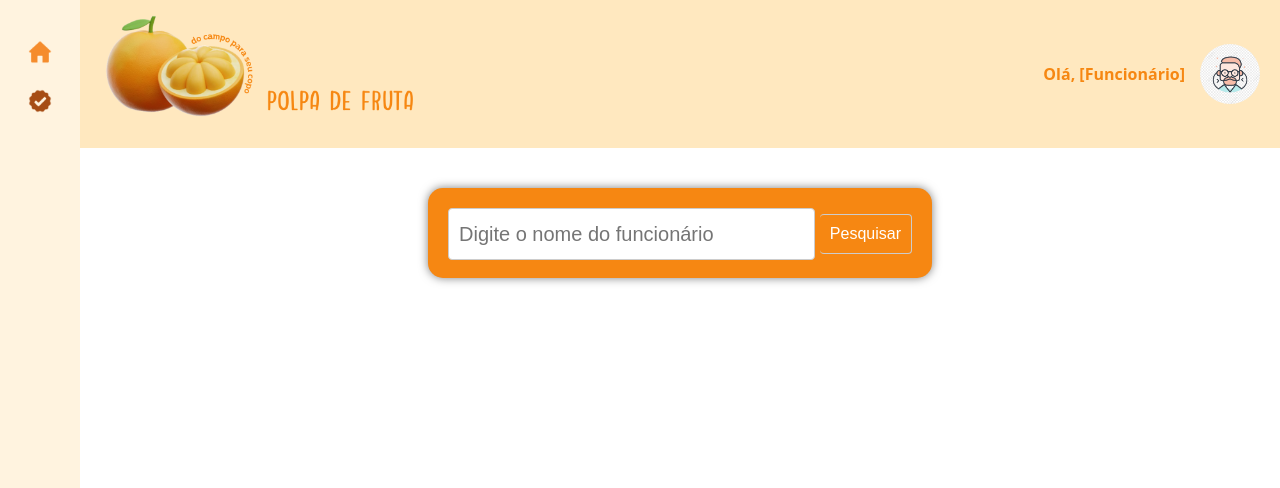
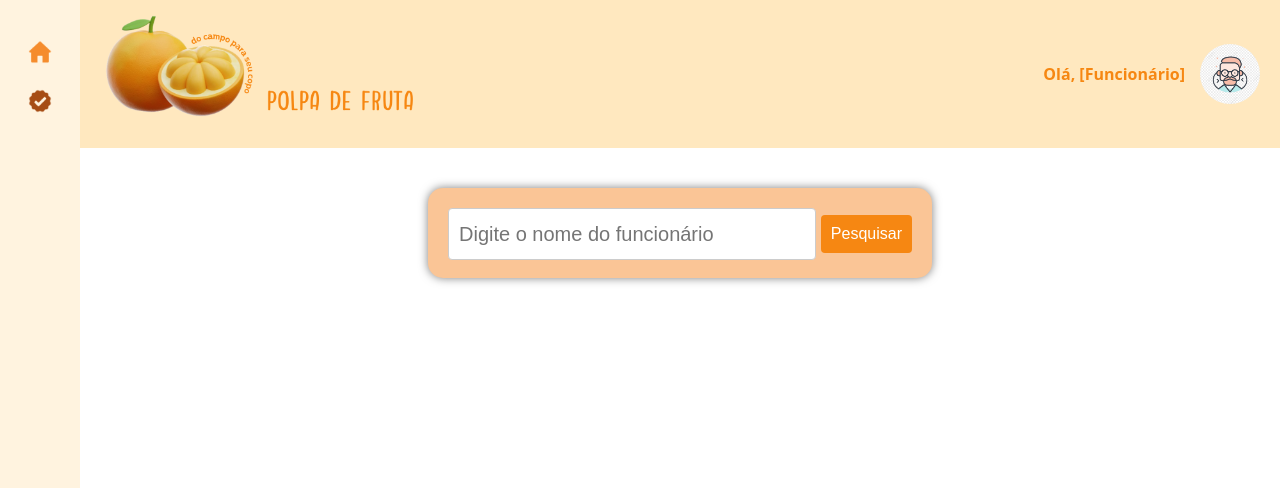
Before and after one commit to Raellz/tcc-senai, a PHP site: page /pesquisa-func.html in a window 1280 px wide. Shown: the top 488 px of the page. Run offline with PHP 8.4, Linux system fonts and the light colour scheme.

Commit message:
Ultimo commit deste site tão querido aeeeeee

```diff
--- a/css/pesquisa-func.css
+++ b/css/pesquisa-func.css
@@ -10,7 +10,7 @@
 
 div#conteiner {
     margin: 20px auto;
-    background-color: var(--cor4);
+    background-color: var(--cor3);
     width: 40%;
     max-width: 600px;
     height: 50px;
@@ -38,15 +38,18 @@ div#conteiner {
 
 .search-button {
     padding: 10px;
-    border: 1px solid #ccc;
+    border: none;
     border-left: none;
-    background-color: var(--cor2);
+    background-color: var(--cor4);
     color: white;
     border-radius: 4px;
     cursor: pointer;
     font-size: 16px;
 }
 
+.search-button:hover{
+    background-color: var(--cor5);
+}
 
 /* Estilos adicionados */
 .results {
```
